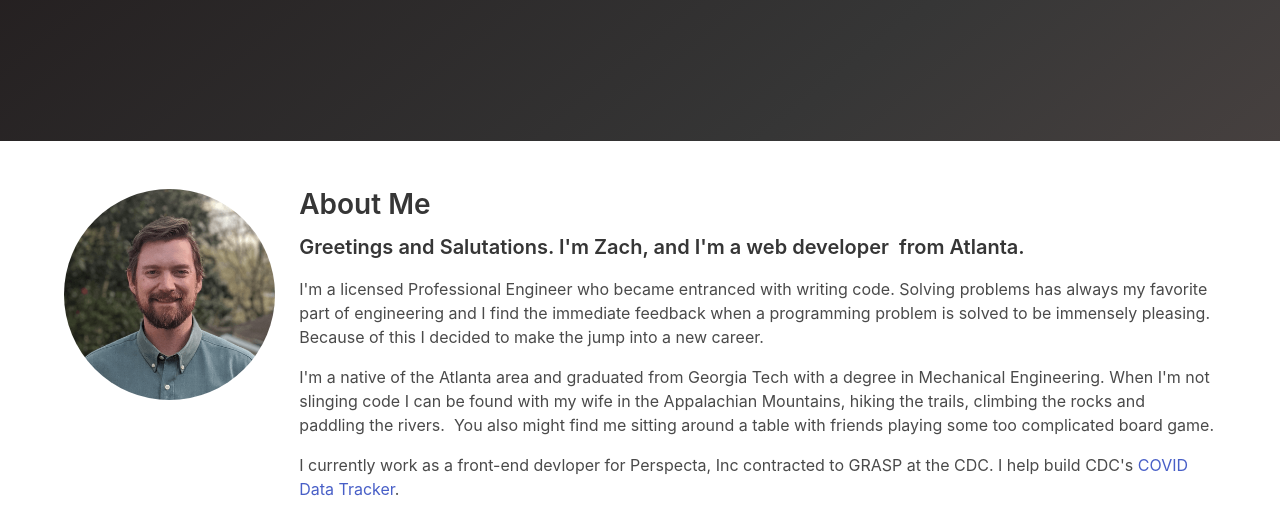
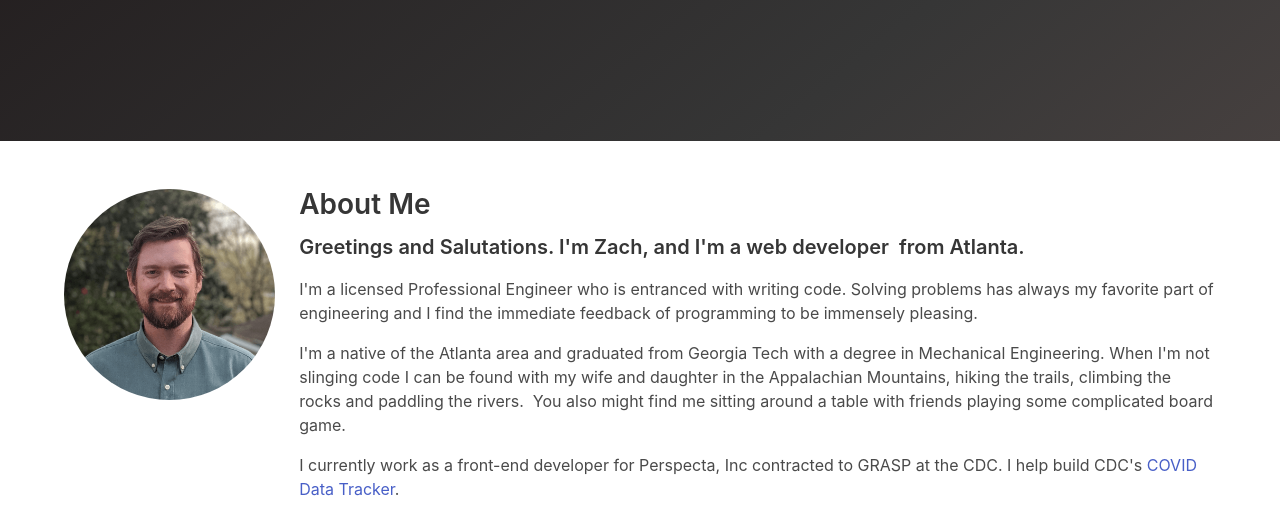
Before and after one commit to ZachBarbre/portfolio, a website: page index.html in a window 1280 px wide. Shown: the part 270-784 px from the top of the page. Drawn offline with nearby package versions, Linux system fonts and the light colour scheme.

Commit message:
revise speling and grammer

```diff
--- a/index.html
+++ b/index.html
@@ -81,20 +81,19 @@
               <h5 class="is-size-5">Greetings and Salutations. I'm Zach, and I'm a web developer
                 from Atlanta.</h5>
               <p>
-                I'm a licensed Professional Engineer who became entranced with writing code.
+                I'm a licensed Professional Engineer who is entranced with writing code.
                 Solving problems has always my favorite part of engineering and I find the
-                immediate feedback when a programming problem is solved to be immensely pleasing.
-                Because of this I decided to make the jump into a new career.
+                immediate feedback of programming to be immensely pleasing.
               </p>
               <p>
                 I'm a native of the Atlanta area and graduated from Georgia Tech with a degree in
-                Mechanical Engineering. When I'm not slinging code I can be found with my wife in
+                Mechanical Engineering. When I'm not slinging code I can be found with my wife and daughter in
                 the Appalachian Mountains, hiking the trails, climbing the rocks and paddling the rivers.
                 You also might find me sitting around a table with friends playing
-                some too complicated board game.
+                some complicated board game.
               </p>
               <p>
-                I currently work as a front-end devloper for Perspecta, Inc contracted to GRASP at the CDC. I help build CDC's <a href="https://covid.cdc.gov/covid-data-tracker/#datatracker-home" target="_blank">COVID Data Tracker</a>.
+                I currently work as a front-end developer for Perspecta, Inc contracted to GRASP at the CDC. I help build CDC's <a href="https://covid.cdc.gov/covid-data-tracker/#datatracker-home" target="_blank">COVID Data Tracker</a>.
               </p>
               <p>
                 Want to build something cool? Get in touch!
```
